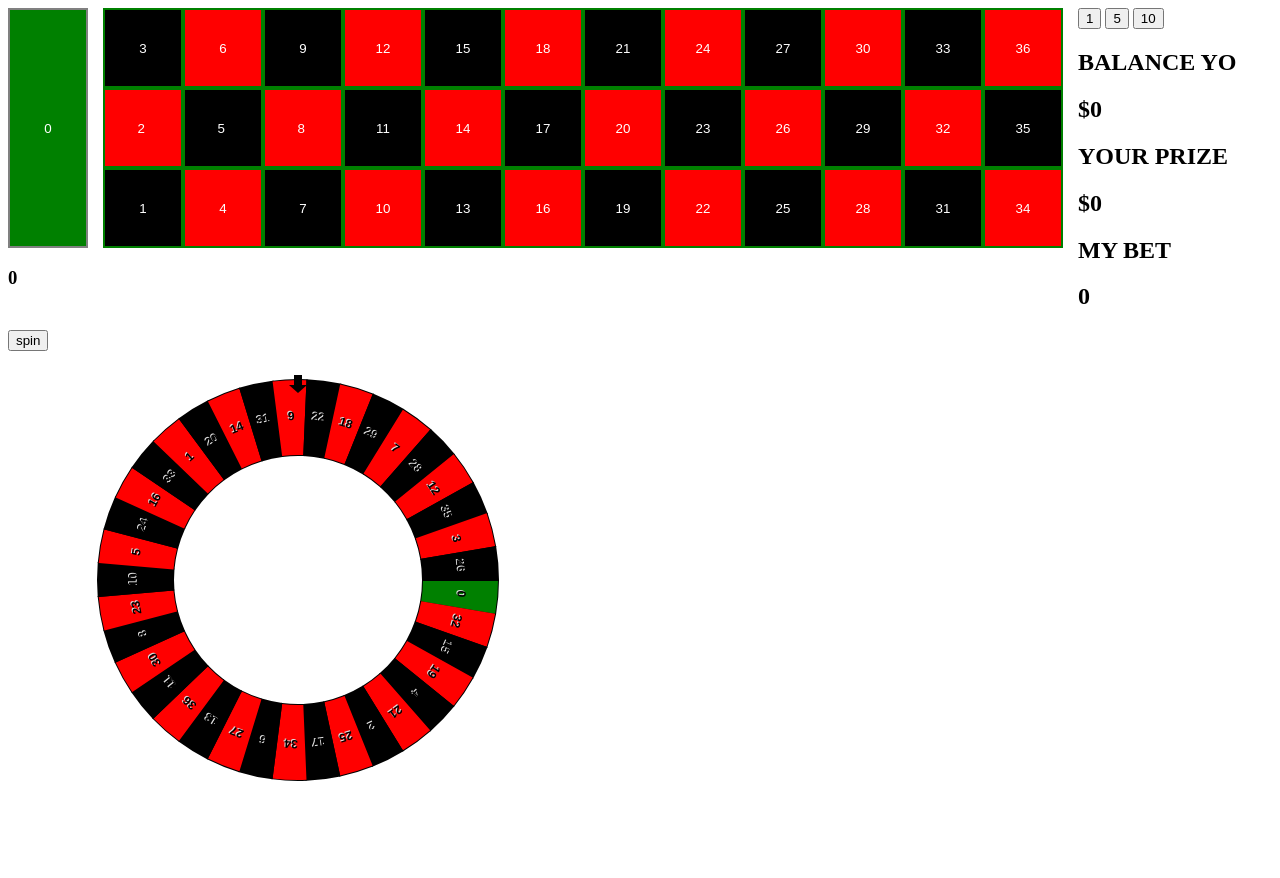
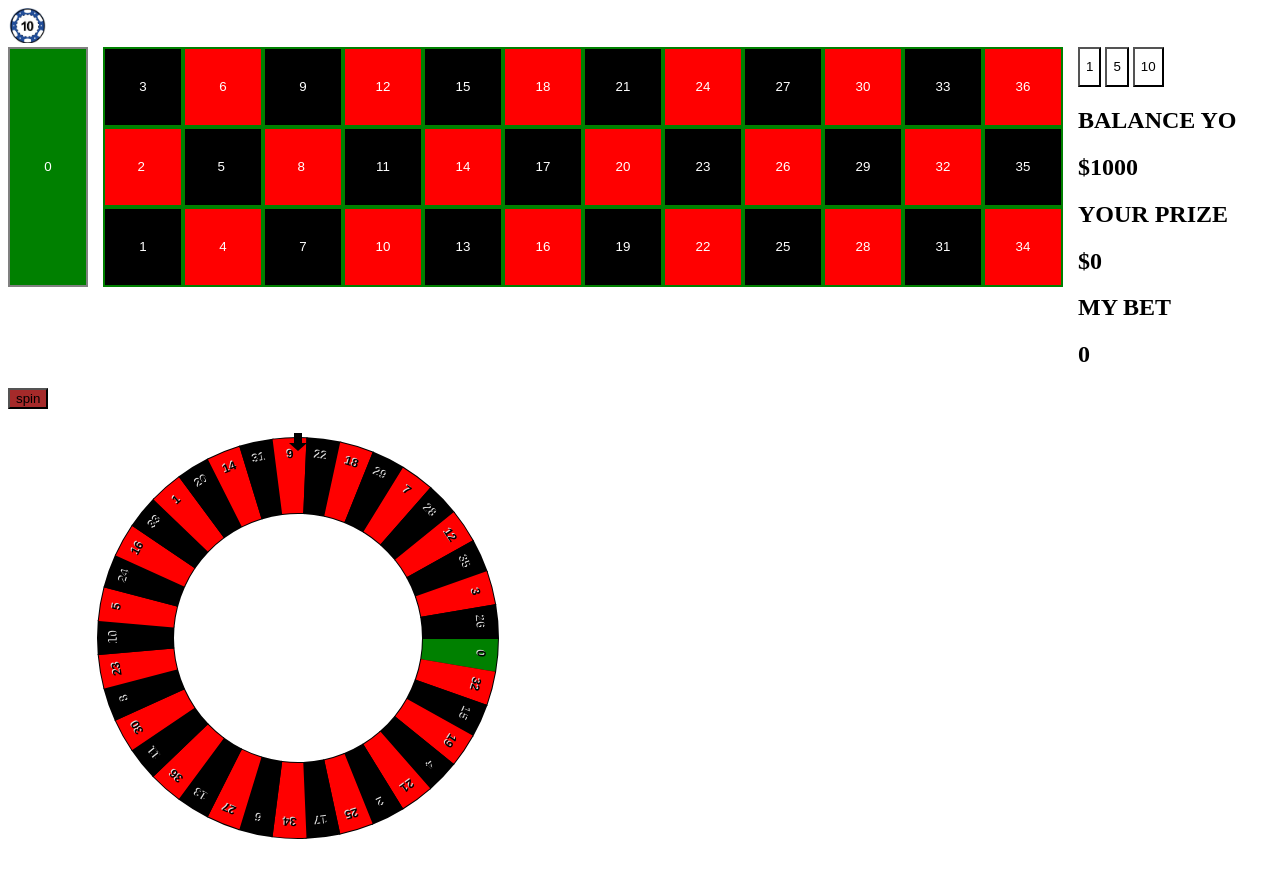
Before and after one commit to Pablotabu/CasinoMatadero, a plain HTML site: page index.html in a window 1280 px wide. Both pictures are taken after a click on the button "12". Before the commit the page ends 842 px from the top, so only its background shows below. Drawn offline with nearby package versions, Linux system fonts and the light colour scheme.

Commit message:
wednesday

```diff
--- a/css/styles.css
+++ b/css/styles.css
@@ -50,3 +50,17 @@
 	border: 2px solid green;
 	color: white;
 }
+
+img {
+	width: 3%;
+	height: 3%;
+}
+input{
+	background-color: brown;
+
+}
+
+.chips {
+	height: 40px;
+	background-image: url("../images/sistema-de-color-de-las-fichas-de-póker-del-casino-de-juego-58910030.jpg");
+}
--- a/index.html
+++ b/index.html
@@ -21,11 +21,11 @@
       <div class="title-game"></div>
 
       <div class="ruleta-game">
-
+          <img src="images/sistema-de-color-de-las-fichas-de-póker-del-casino-de-juego-58910030 (1).jpg" alt="hola">
 
           <div id="ruleta-table">
            <div
-           ><input type="button" value = "0"  class = "number zero" ><h3>0</h3>
+           ><input type="button" value = "0"  class = "number zero" >
         </div>
 
               <div>
@@ -55,7 +55,7 @@
                     <input type = "button" value = "17" class = "number odd black">
                     <input type = "button" value = "20" class = "number even red">
                     <input type = "button" value = "23" class = "number odd black">
-                    <input type = "button" value = "26" class = "n mber even red">
+                    <input type = "button" value = "26" class = "nmber even red">
                     <input type = "button" value = "29" class = "number odd black">
                     <input type = "button" value = "32" class = "number even red">
                     <input type = "button" value = "35" class = "number odd black">
@@ -87,7 +87,7 @@
                                     </aside>
                         <aside id="balance">
                                 <h1>BALANCE YO</h1>
-                                <h2>$0</h2>
+                                <h2 class = "mymoney">$1000</h2>
                          </aside>
                         <aside id ="panel price">
                                     <h1>YOUR PRIZE</h1>
@@ -108,7 +108,7 @@
 
                             </div>
 
-                            <script type = "text/javascript" src="js/function-checkNumber.js"></script>
+
 
 </body>
 </html>
--- a/js/game.js
+++ b/js/game.js
@@ -4,46 +4,72 @@ function Game(canvasId) {
     this.myNumbers = [];
     this.reset();
     this.luckynumber = -1;
+    this.money = 1000;
   }
+
+
  Game.prototype.setBet = function(){
      $(".bet").text(this.bet);
  }
 
-Game.prototype.start = function() {
+Game.prototype.start = function() {//preguntar
   this.draw();
 };
 
+Game.prototype.draw = function() {
+  this.spinwheel.draw();
+};
+
+
+
+
 Game.prototype.reset = function() {
-  this.bet = 0;
+  this.bet = 1;
   this.spinwheel = new SpinWheel(this);
-  $("#spin").on(
-    "click",
-    function() {
+  $("#spin").on("click",function() {
       this.spinwheel.spin();
+      this.spinwheel.stopRotateWheel();
+      for (i = 0 ; i < this.myNumbers.length; i++){
+          if(this.luckynumber == this.myNumbers[i][0]){
+              cosnole.log("Has ganado " + this.myNumbers[i][1] * 36 + "$");
+              break;
+          }
+
+      }
+      console.log(this.luckynumber)
     }.bind(this)
   ); // "bind" hace que coja las propiedades anteriores al ultimo scope;
-
 
    $(".chips").on("click", function(e) {
     this.bet = e.currentTarget.value;
     console.log(this)
     this.setBet(this.bet);
+
   }.bind(this));
 };
 
 
-Game.prototype.draw = function() {
-  this.spinwheel.draw();
-};
+Game.prototype.calculateBalance = function(){
+    this.money - this.bet;
+    $(".mymoney").text(this.money)
+    console.log(mymoney)
+}
 
-// function setBet(bet) {
-//   $(".bet").text(bet);
-// }
+
 
 Game.prototype.addNumber = function(number){
   console.log(this.bet)
-   this.myNumbers.push([number,this.bet])
-
+  var findNumber = false;
+   for(i = 0 ; i < this.myNumbers.length; i++){
+     if(this.myNumbers[i][0] == number){
+         findNumber = true;
+         this.myNumbers[i][1] += parseInt(this.bet);
+         break;
+     }
+   }
+   if(findNumber == false){
+       this.myNumbers.push([parseInt(number),parseInt(this.bet)])
+   }
      console.log(this.myNumbers)
 }
 
--- a/js/spinwheel.js
+++ b/js/spinwheel.js
@@ -97,7 +97,7 @@ SpinWheel.prototype.draw = function() {
 
     if (this.game.canvas.getContext) {
       var outsideRadius = 200;
-      var textRadius = 160;
+      var textRadius = 180;
       var insideRadius = 125;
 
 
@@ -178,7 +178,7 @@ SpinWheel.prototype.draw = function() {
     this.game.ctx.font = "bold 30px sans-serif";
     var text = this.numbers[index];
     this.game.luckynumber = text;
-    console.log(this.game.luckynumber);
+    //console.log(this.game.luckynumber);
     this.game.ctx.fillText(text, 250 - this.game.ctx.measureText(text).width / 2, 250 + 10);
     this.game.ctx.restore();
   }
@@ -187,8 +187,8 @@ SpinWheel.prototype.draw = function() {
     var ts = (t /= d) * t;
     var tc = ts * t;
     return b + c * (tc + -3 * ts + 3 * t);
-  }//preguntar si lo puedo quitar,no se para que sirve??
+  }//
 
- console.log(this.game.luckynumber)
+ //console.log(this.game.luckynumber)
 
 }
```
Also changed, not shown: images/casino.jpg (added), 1 other file. Lines whose indentation alone changed are shown as unchanged.
